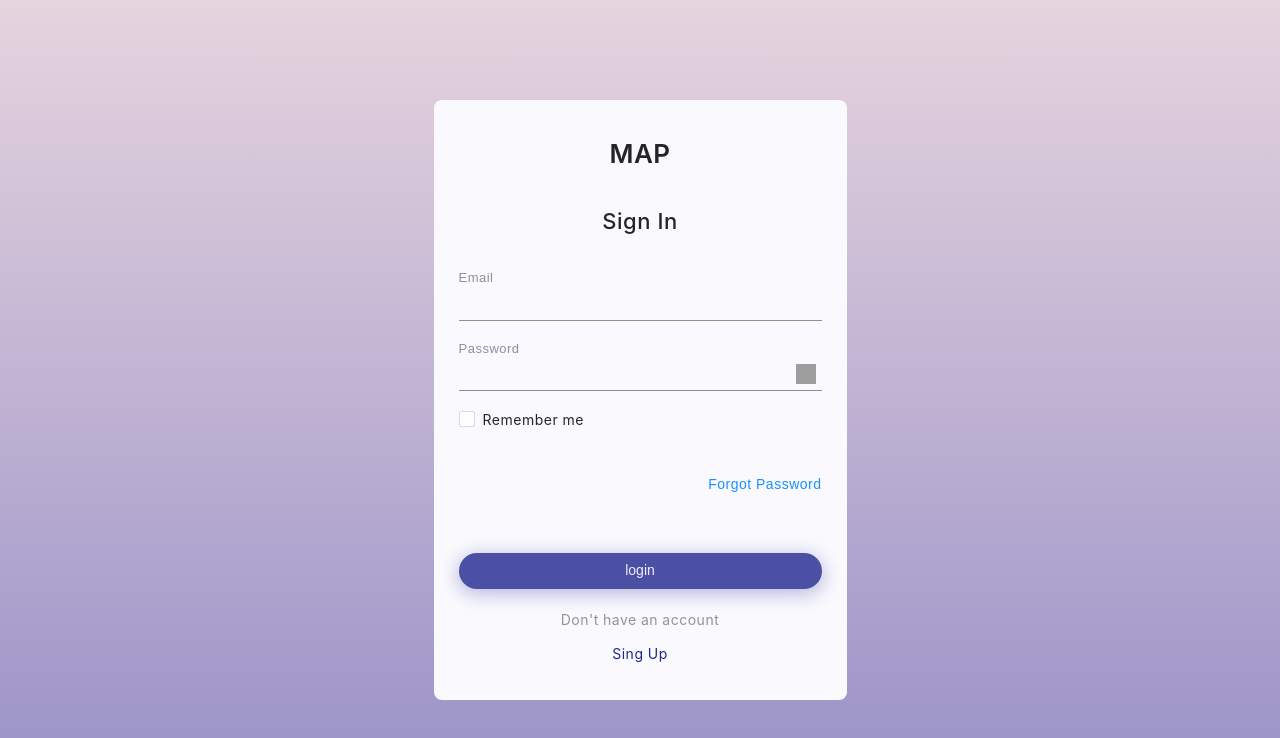
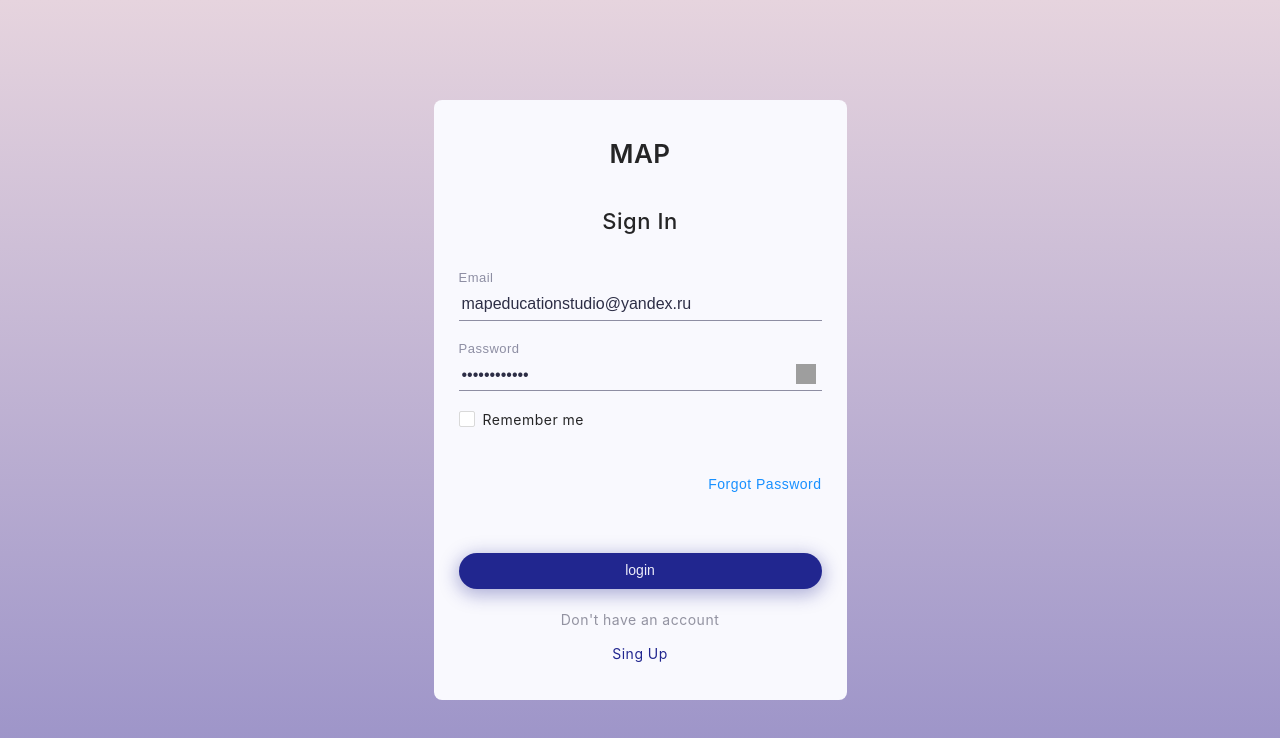
Before and after one commit to project-learning-cards/learning-cards, a React (Create React App) app: page /#/login in a window 1280 px wide. Shown: the top 738 px of the page. Built offline with nearby package versions, Linux system fonts and the light colour scheme; no server answers; grey boxes are pictures that could not be loaded.

Commit message:
fix ava photo and add login and pass

```diff
--- a/src/features/Login/Login.tsx
+++ b/src/features/Login/Login.tsx
@@ -13,8 +13,8 @@ import {Checkbox} from 'antd';
 import {CheckboxChangeEvent} from "antd/es/checkbox";
 
 export const Login = () => {
-    const [emailValue, setEmailValue] = useState<string>("")
-    const [passwordValue, setPasswordValue] = useState<string>("")
+    const [emailValue, setEmailValue] = useState<string>("mapeducationstudio@yandex.ru")
+    const [passwordValue, setPasswordValue] = useState<string>("map123456789")
     const [rememberMe, setRememberMe] = useState<boolean>(false)
 
     const dispatch = useDispatch()
--- a/src/features/PasswordRecovery/Password-recovery.tsx
+++ b/src/features/PasswordRecovery/Password-recovery.tsx
@@ -11,7 +11,7 @@ import { passwordRecoveryThunk, setServerErrorMessageRecovery, setSuccess } from
 import {PATH} from "../../components/routes/Pages";
 
 export const PasswordRecovery = () => {
-    const [email, setEmail] = useState<string>("hardtruenew39@gmail.com")
+    const [email, setEmail] = useState<string>("")
     const [error, setError] = useState<string>("")
     const disabledBtnSubmit = !email
 
--- a/src/features/Profile/Profile.module.scss
+++ b/src/features/Profile/Profile.module.scss
@@ -30,7 +30,7 @@
       }
       .profileInfo {
         width: 100%;
-        height: 216px;
+        height: 236px;
         display: flex;
         flex-direction: column;
         align-items: center;
@@ -38,7 +38,10 @@
         background-color: #d9d9f1;
         border-radius: 8px 0 8px 8px;
         padding: 10px 10px 16px;
-
+        .profilePhoto {
+          height: 100px;
+          @include flexCenter;
+        }
         & img {
           height: 96px;
           width: 96px;
--- a/src/features/Profile/Profile.tsx
+++ b/src/features/Profile/Profile.tsx
@@ -77,8 +77,8 @@ export const Profile = () => {
             </div>
             <div className={width! > 768 ? s.profileInfoBlock : editMode ? s.mobileProfilePage : s.profileInfoBlock}>
                 <div className={s.profileInfo}>
-                    <div>
-                        <Avatar size={100} src={successProfile ? <PreloaderForApp /> : profile.avatar} icon={<UserOutlined />} />
+                    <div className={s.profilePhoto}>
+                        <Avatar  size={100} src={successProfile ? <PreloaderForApp /> : profile.avatar} icon={<UserOutlined />} />
                     </div>
                     <div style={{ float: 'left', marginBottom: '10px' }}>
                         <div><b>{t('name')}:</b> {profile.name && profile.name}</div>
```
